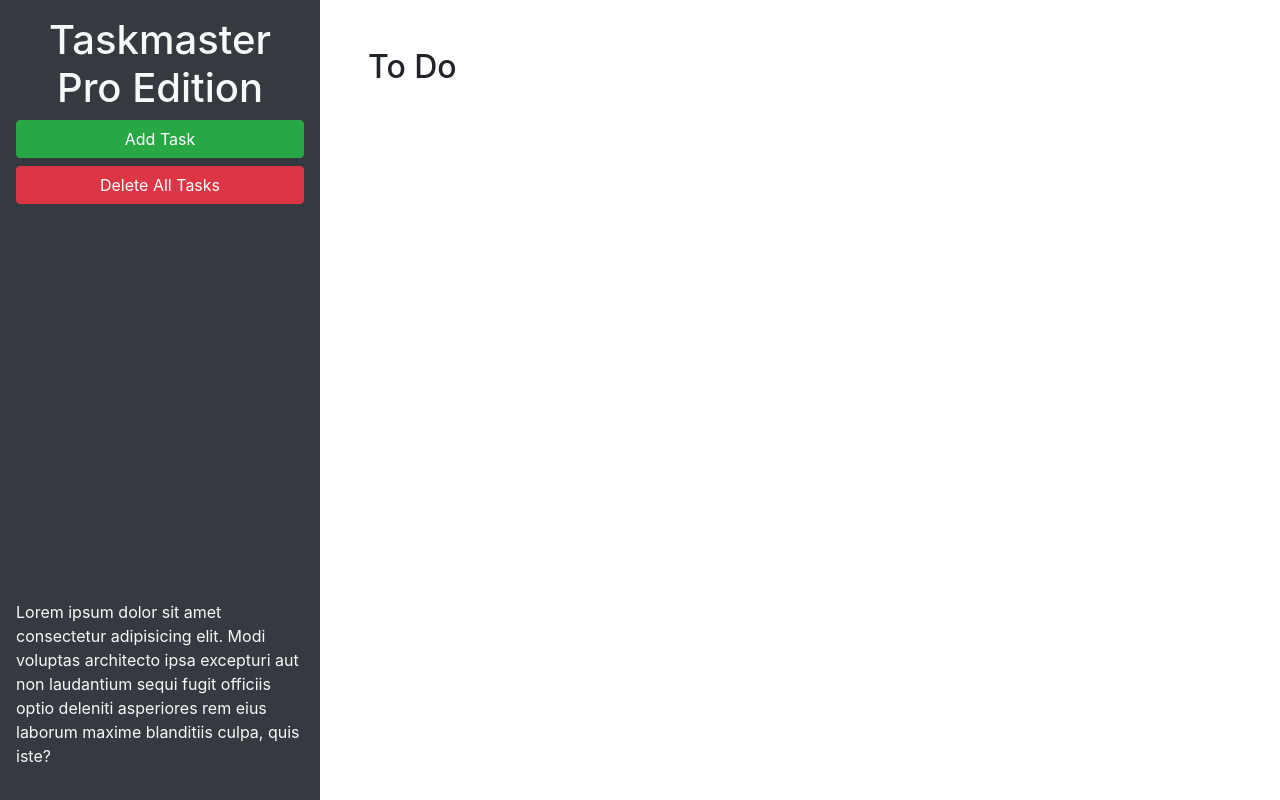
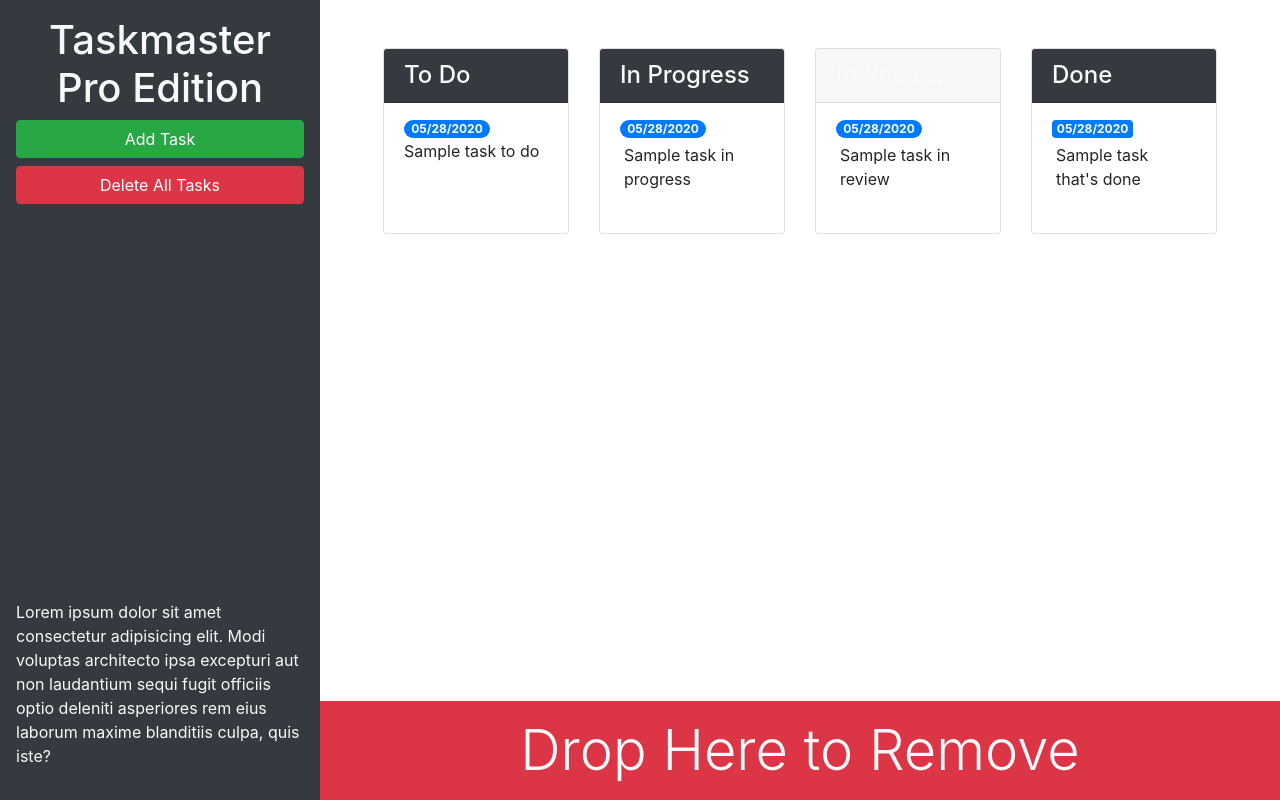
Before and after one commit to cesarrr93/taskmaster-pro, a plain HTML site: page index.html in a window 1280 px wide. Drawn offline with nearby package versions, Linux system fonts and the light colour scheme.

Commit message:
created CSS grid and cards into the row. Also applied some styles to rows columns and header of cards. Added the delete drop zone

```diff
--- a/index.html
+++ b/index.html
@@ -13,20 +13,82 @@
 <body>
 
   <div class="row min-vh-100 no-gutters">
-    <header class="col-12 col-lg-3 bg-dark text-light d-flex flex-column p-4 p-lg-3">
+    <header class="col-12 col-lg-3 bg-dark text-light sticky-top d-flex flex-column p-4 p-lg-3">
       <h1 class="text-center">Taskmaster Pro Edition</h1>
       <button id="create-task" class="btn btn-block btn-success" data-toggle="modal" data-target="#task-form-modal">Add
         Task</button>
       <button id="remove-tasks" class="btn btn-block btn-danger">Delete All Tasks</button>
-      <p class="mt-auto">Lorem ipsum dolor sit amet consectetur adipisicing elit. Modi voluptas architecto ipsa
+      <p class="mt-auto d-none d-lg-block">Lorem ipsum dolor sit amet consectetur adipisicing elit. Modi voluptas architecto ipsa
         excepturi aut non
         laudantium sequi fugit officiis optio deleniti asperiores rem eius laborum maxime blanditiis culpa, quis iste?
       </p>
     </header>
-    <main class="col-12 col-lg-9">
-      <div class="m-5">
-        <h2>To Do</h2>
-        <ul id="list-toDo" class="list-group"> </ul>
+    <main class="col-12 col-lg-9 d-flex flex-column">
+      <div class="m-5 row justify-content-around">
+        <div class="col-12 col-md-6 col-xl-3 mb-3">
+          <div class="card">
+            <h4 class="card-header bg-dark text-light">
+              To Do
+            </h4>
+            <ul id="list-toDo" class="list-group list-group-flush">
+              <li class="list-group-item">
+                <span class="badge badge-primary badge-pill">05/28/2020</span>
+                <p class="m01">Sample task to do</p>
+              </li>
+            </ul>
+          </div>
+        </div>
+        <!--To Do End-->
+        <!--In Progress Start-->
+        <div class="col-12 col-md-6 col-xl-3 mb-3">
+          <div class="card">
+            <h4 class="card-header bg-dark text-light">
+              In Progress
+            </h4>
+            <ul id="list-inProgress" class="list-group list-group-flush">
+              <li class="list-group-item">
+                <span class="badge badge-primary badge-pill">05/28/2020</span>
+                <p class="m-1">Sample task in progress</p>
+              </li>
+            </ul>
+          </div>
+        </div>
+        <!--In Progress End-->
+        <!-- In Review Start-->
+        <div class="col-12 col-md-6 col-xl-3 mb-3">
+          <div class="card">
+            <h4 class="card-header bg-drak text-light">
+              In Review
+            </h4>
+            <ul id="list-inReview" class="list-group list-group-flush">
+              <li class="list-group-item">
+                <span class="badge badge-primary badge-pill">05/28/2020</span>
+                <p class="m-1">Sample task in review</p>
+              </li>
+            </ul>
+          </div>
+        </div>
+        <!--in Review End-->
+        <!--Done task start-->
+        <div class="col-12 col-md-6 col-xl-3 mb-3">
+          <div class="card">
+            <h4 class="card-header bg-dark text-light">
+              Done
+            </h4>
+            <ul id="list-done" class="list-group list-group-flush">
+              <li class="list-group-item">
+                <span class="badge badge-primary badgep-pill">05/28/2020</span>
+                <p class="m-1">Sample task that's done</p>
+              </li>
+            </ul>
+          </div>
+        </div>
+        <!--Done Task end-->
+      </div>
+      <div id="trash" class="mt-auto">
+        <div class="w-100 bg-danger p-3 text-center text-light display-4">
+          Drop Here to Remove
+        </div>
       </div>
     </main>
   </div>
@@ -46,11 +108,11 @@
           <form>
             <div class="form-group">
               <label for="modalTaskDescription">Task description</label>
-              <textarea id="modalTaskDescription" rows="3"></textarea>
+              <textarea id="modalTaskDescription" rows="3" class="form-control"></textarea>
             </div>
             <div class="form-group">
               <label for="modalDueDate">Due date</label>
-              <input type="text" id="modalDueDate" placeholder="mm/dd/yyyy" autocomplete="off" />
+              <input type="text" class="form-control" id="modalDueDate" placeholder="mm/dd/yyyy" autocomplete="off" />
             </div>
           </form>
         </div>
```
